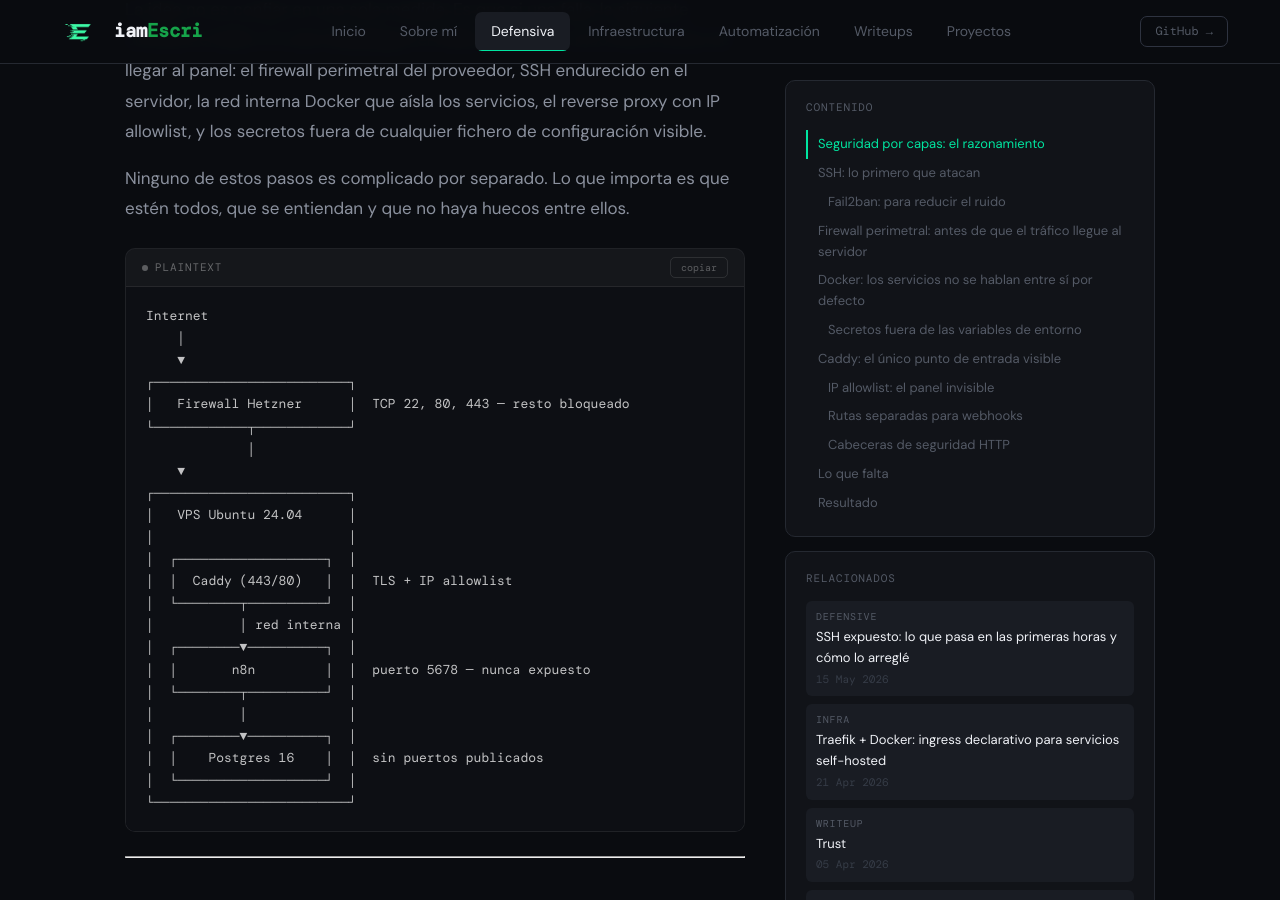
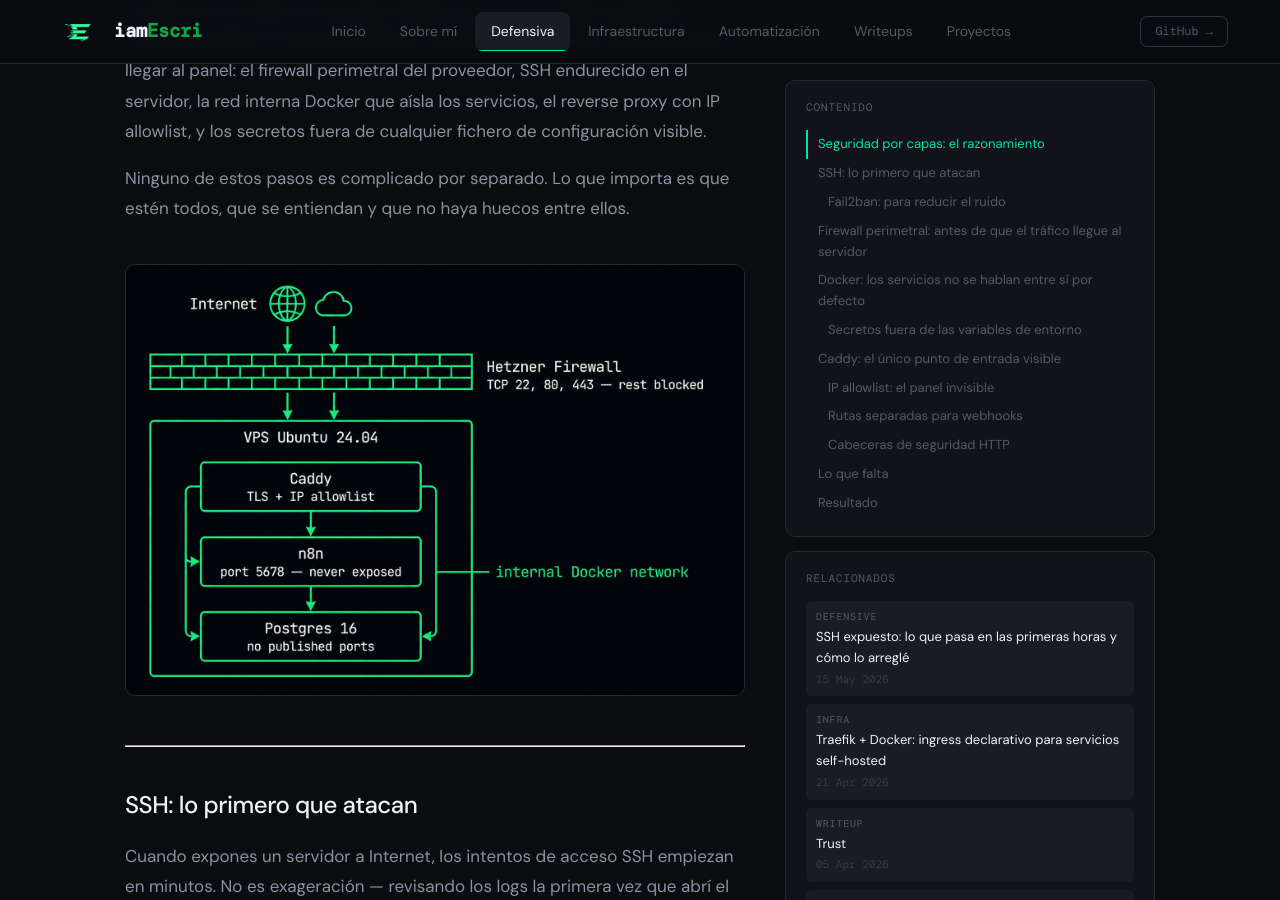
Before and after one commit to iamEscri/iamescri.github.io, a Jekyll site: the page built from _posts/defensive/2026-05-28-n8n-vps-securizado.md, in a window 1280 px wide and 900 px high, scrolled down 816 px. Built offline with Jekyll 4.4.1, drawn with Linux system fonts in a browser that asks for light colours.

Commit message:
Update 2026-05-28-n8n-vps-securizado.md

````diff
--- a/_posts/defensive/2026-05-28-n8n-vps-securizado.md
+++ b/_posts/defensive/2026-05-28-n8n-vps-securizado.md
@@ -19,31 +19,7 @@ La idea no es confiar en una sola medida. Es que si una falla, la siguiente cont
 
 Ninguno de estos pasos es complicado por separado. Lo que importa es que estén todos, que se entiendan y que no haya huecos entre ellos.
 
-```
-Internet
-    │
-    ▼
-┌─────────────────────────┐
-│   Firewall Hetzner      │  TCP 22, 80, 443 — resto bloqueado
-└────────────┬────────────┘
-             │
-    ▼
-┌─────────────────────────┐
-│   VPS Ubuntu 24.04      │
-│                         │
-│  ┌───────────────────┐  │
-│  │  Caddy (443/80)   │  │  TLS + IP allowlist
-│  └────────┬──────────┘  │
-│           │ red interna │
-│  ┌────────▼──────────┐  │
-│  │       n8n         │  │  puerto 5678 — nunca expuesto
-│  └────────┬──────────┘  │
-│           │             │
-│  ┌────────▼──────────┐  │
-│  │    Postgres 16    │  │  sin puertos publicados
-│  └───────────────────┘  │
-└─────────────────────────┘
-```
+![Diagrama de arquitectura: capas de seguridad del despliegue de n8n](/assets/img/defensiva/n8n-en-VPS/n8n-arquitectura.png)
 
 ---
 
````
